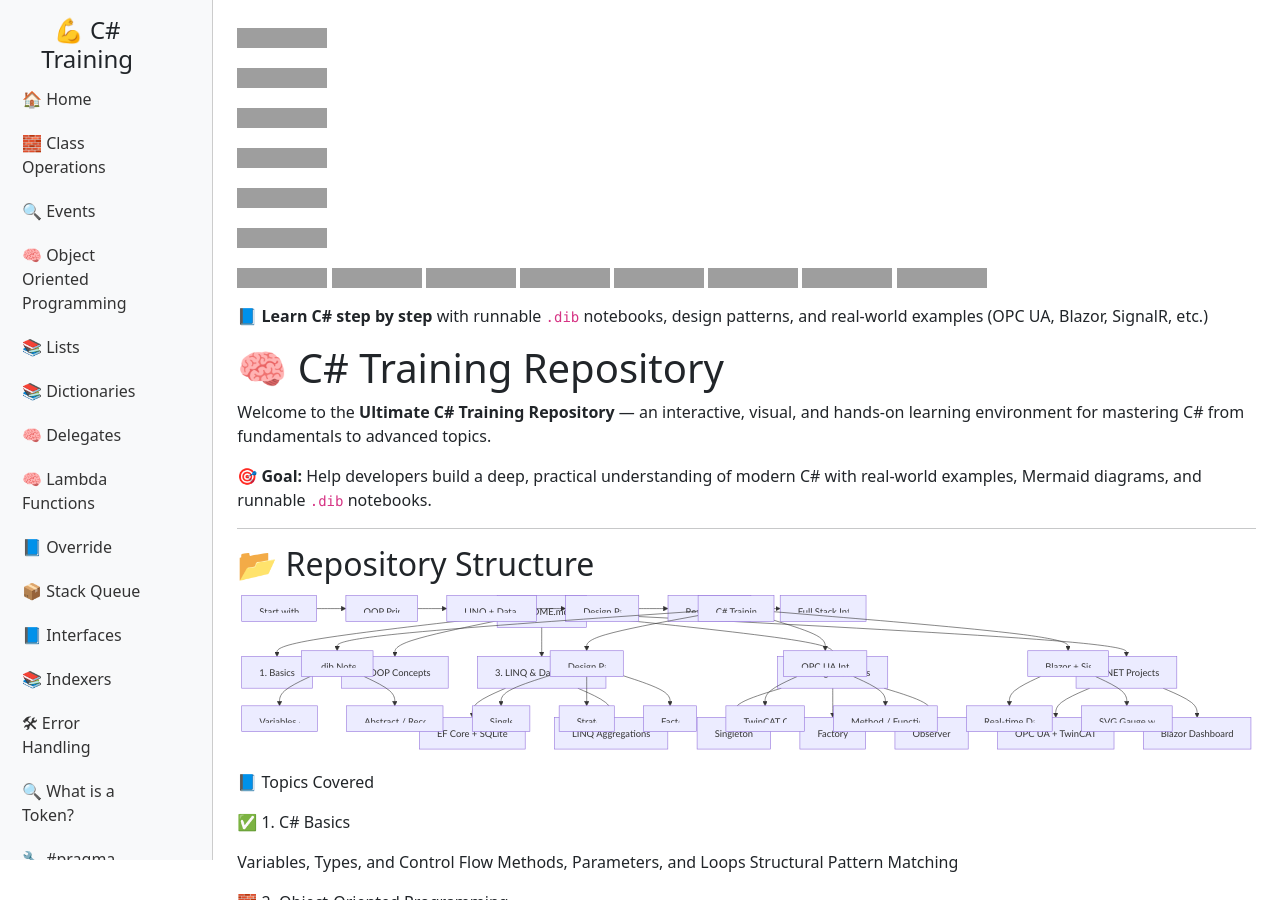
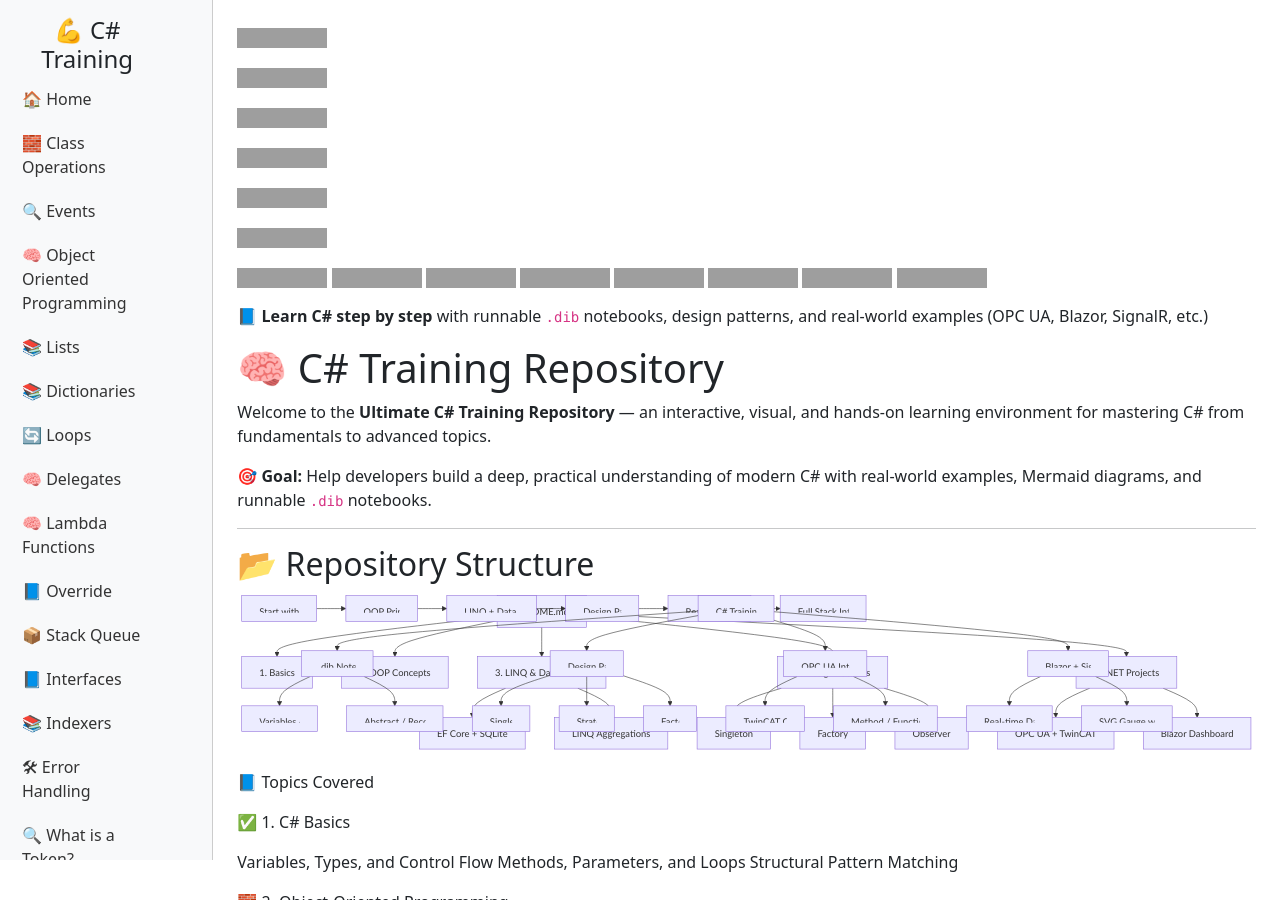
Before and after one commit to buribalkan/C-SHARP-Training, a Jekyll site: the page built from README.md, in a window 1280 px wide and 900 px high. Built offline with Jekyll 4.4.1, drawn with Linux system fonts in a browser that asks for light colours; nearby versions of some CDN libraries; our own code applies the rules of GitHub Pages for plain Markdown files; grey boxes are pictures that could not be loaded.

Commit message:
Update sidebar.html

```diff
--- a/_includes/sidebar.html
+++ b/_includes/sidebar.html
@@ -7,6 +7,7 @@
     <li class="nav-item"><a class="nav-link" href="{{ site.baseurl }}/Object-Oriented-Programming">🧠 Object Oriented Programming</a></li>
     <li class="nav-item"><a class="nav-link" href="{{ site.baseurl }}/Lists">📚 Lists</a></li>
     <li class="nav-item"><a class="nav-link" href="{{ site.baseurl }}/Dictionaries">📚 Dictionaries</a></li>
+    <li class="nav-item"><a class="nav-link" href="{{ site.baseurl }}/Loops">🔄 Loops</a></li>
     <li class="nav-item"><a class="nav-link" href="{{ site.baseurl }}/Delegates">🧠 Delegates</a></li>
     <li class="nav-item"><a class="nav-link" href="{{ site.baseurl }}/Lambda-Functions">🧠 Lambda Functions</a></li>
     <li class="nav-item"><a class="nav-link" href="{{ site.baseurl }}/Override">📘 Override</a></li>
```
